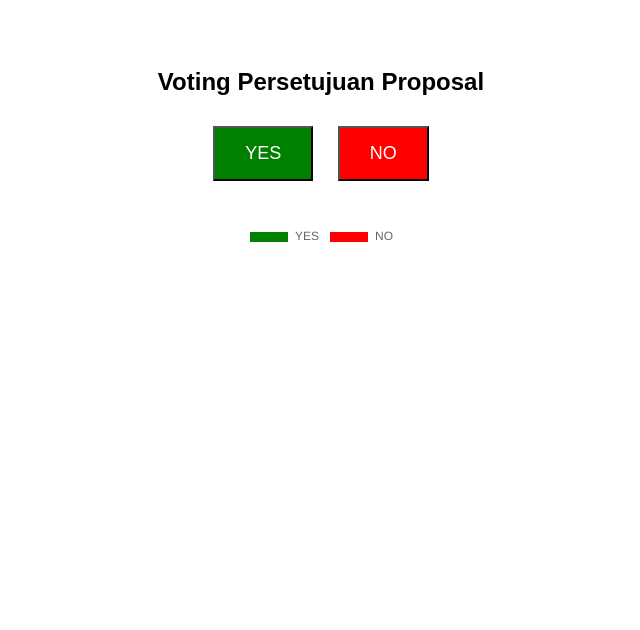
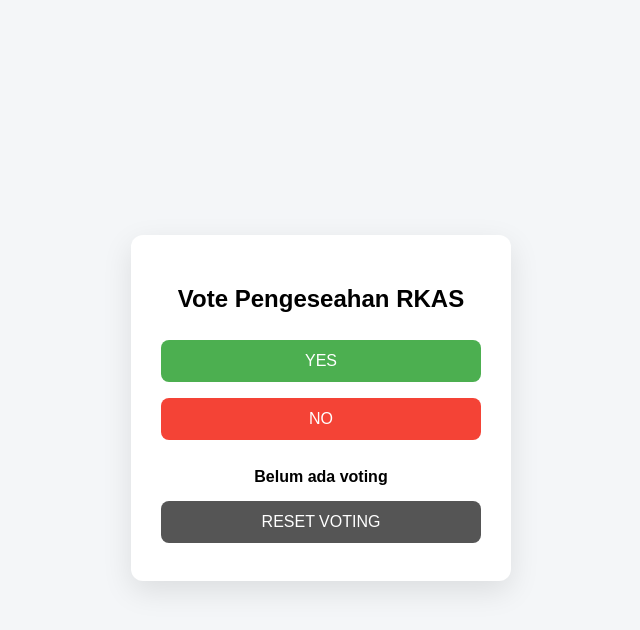
Before and after one commit to syaafia/voting-yes-no, a plain HTML site: page index.html in a window 1280 px wide. Shown: the whole page, without its empty margins (319-959 px from the left). Drawn offline with nearby package versions, Linux system fonts and the light colour scheme.

Commit message:
index.html

```diff
--- a/index.html
+++ b/index.html
@@ -2,61 +2,96 @@
 <html lang="id">
 <head>
   <meta charset="UTF-8">
-  <title>Voting Proposal</title>
-  <script src="https://cdn.jsdelivr.net/npm/chart.js"></script>
+  <title>Voting Yes / No</title>
   <style>
     body {
       font-family: Arial, sans-serif;
+      background: #f4f6f8;
+      display: flex;
+      justify-content: center;
+      align-items: center;
+      height: 100vh;
+    }
+    .card {
+      background: white;
+      padding: 30px;
+      border-radius: 12px;
+      width: 320px;
       text-align: center;
-      padding: 40px;
+      box-shadow: 0 10px 30px rgba(0,0,0,.1);
     }
     button {
-      padding: 15px 30px;
-      font-size: 18px;
-      margin: 10px;
+      width: 100%;
+      padding: 12px;
+      margin: 8px 0;
+      font-size: 16px;
+      border: none;
+      border-radius: 8px;
       cursor: pointer;
     }
-    .yes { background: green; color: white; }
-    .no { background: red; color: white; }
-    canvas { max-width: 400px; margin: 30px auto; }
+    .yes { background: #4CAF50; color: white; }
+    .no { background: #F44336; color: white; }
+    .reset { background: #555; color: white; margin-top: 15px; }
+    .result {
+      margin-top: 20px;
+      font-weight: bold;
+    }
   </style>
 </head>
 <body>
 
-  <h2>Voting Persetujuan Proposal</h2>
+<div class="card">
+  <h2>Vote Pengeseahan RKAS</h2>
 
   <button class="yes" onclick="vote('yes')">YES</button>
   <button class="no" onclick="vote('no')">NO</button>
 
-  <canvas id="chart"></canvas>
+  <div class="result" id="result"></div>
 
-  <script>
-    let yes = localStorage.getItem('yes') || 0;
-    let no = localStorage.getItem('no') || 0;
+  <button class="reset" onclick="resetVote()">RESET VOTING</button>
+</div>
 
-    const ctx = document.getElementById('chart').getContext('2d');
-    const chart = new Chart(ctx, {
-      type: 'pie',
-      data: {
-        labels: ['YES', 'NO'],
-        datasets: [{
-          data: [yes, no],
-          backgroundColor: ['green', 'red']
-        }]
-      }
-    });
+<script>
+  let yes = localStorage.getItem('yes') ? parseInt(localStorage.getItem('yes')) : 0;
+  let no = localStorage.getItem('no') ? parseInt(localStorage.getItem('no')) : 0;
 
-    function vote(choice) {
-      if (choice === 'yes') yes++;
-      else no++;
+  function vote(type) {
+    if (type === 'yes') yes++;
+    if (type === 'no') no++;
 
-      localStorage.setItem('yes', yes);
-      localStorage.setItem('no', no);
+    localStorage.setItem('yes', yes);
+    localStorage.setItem('no', no);
 
-      chart.data.datasets[0].data = [yes, no];
-      chart.update();
+    updateResult();
+  }
+
+  function updateResult() {
+    const total = yes + no;
+    if (total === 0) {
+      document.getElementById('result').innerHTML = "Belum ada voting";
+      return;
     }
-  </script>
+
+    const yesPercent = ((yes / total) * 100).toFixed(1);
+    const noPercent = ((no / total) * 100).toFixed(1);
+
+    document.getElementById('result').innerHTML = `
+      YES: ${yes} suara (${yesPercent}%)<br>
+      NO: ${no} suara (${noPercent}%)
+    `;
+  }
+
+  function resetVote() {
+    if (confirm("Yakin reset semua voting?")) {
+      yes = 0;
+      no = 0;
+      localStorage.clear();
+      updateResult();
+    }
+  }
+
+  updateResult();
+</script>
 
 </body>
 </html>
```
